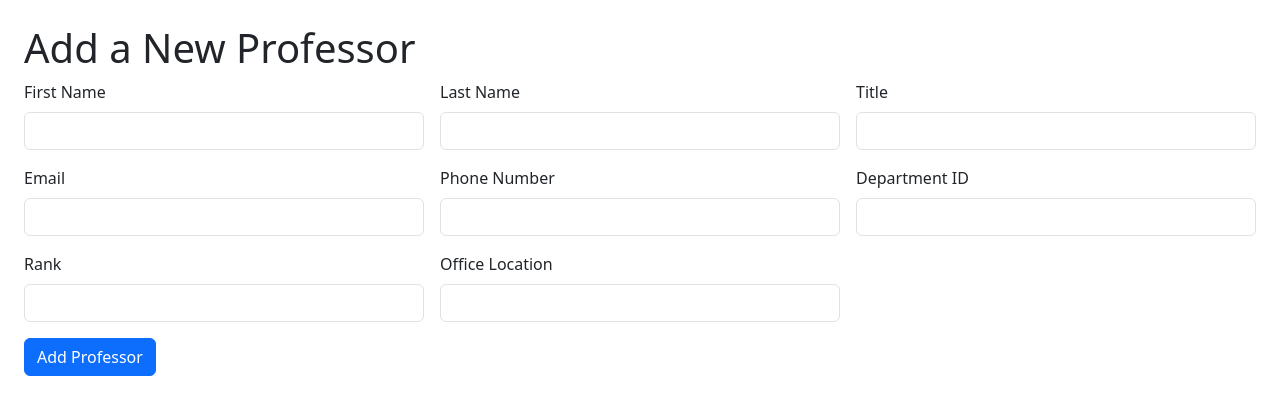
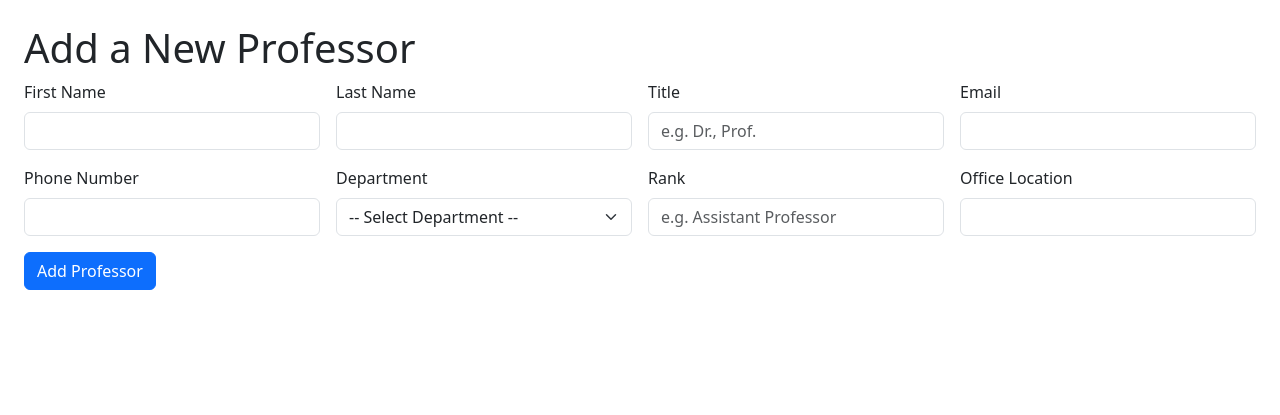
Before and after one commit to philiphess1/S307-Project, a Flask app: page /form/add_professor in a window 1280 px wide. Shown: the top 415 px of the page. Run offline with Flask 3, Linux system fonts and the light colour scheme; data comes from the database, SQL or seed files in the repository; both versions use the stored data as it was after the commit.

Commit message:
Refactor forms to use dropdowns for departments and programs; enhance student enrollment and course management templates

```diff
--- a/app.py
+++ b/app.py
@@ -4,7 +4,6 @@ import sqlite3
 import os
 
 app = Flask(__name__)
-
 
 # Database initialization
 def init_db():
@@ -30,16 +29,16 @@ def get_db():
     conn.row_factory = sqlite3.Row
     return conn
 
-# Form Routes (INSERT)
-
 print("Initializing database...")
 init_db()
 print("Starting Flask app...")
+
 
 @app.route('/', methods=['GET'])
 def index():
     return render_template('index.html')
 
+# API Routes (INSERT)
 @app.route('/api/enroll_student', methods=['POST'])
 def enroll_student():
     try:
@@ -134,8 +133,7 @@ def add_professor():
     finally:
         conn.close()
 
-# Report Routes (SELECT)
-
+# API Routes (SELECT)
 @app.route('/api/department_enrollment_report', methods=['GET'])
 def department_enrollment_report():
     try:
@@ -196,17 +194,52 @@ def student_performance_report():
     finally:
         conn.close()
 
+# Form and Report Pages with Dropdown Data
 @app.route('/form/enroll_student', methods=['GET'])
 def form_enroll_student():
-    return render_template('enroll_student.html')
+    conn = get_db()
+    cur = conn.cursor()
+
+    # Fetch all Programs
+    cur.execute("SELECT ProgramID, ProgramName FROM Programs ORDER BY ProgramName")
+    programs = cur.fetchall()
+
+    # Fetch all CourseOfferings
+    cur.execute('''
+        SELECT co.CourseOfferingID, c.CourseName, t.TermName
+        FROM CourseOfferings co
+        JOIN Courses c ON co.CourseID = c.CourseID
+        JOIN Terms t ON co.TermID = t.TermID
+        ORDER BY c.CourseName, t.TermName
+    ''')
+    offerings = cur.fetchall()
+
+    conn.close()
+    return render_template('enroll_student.html', programs=programs, offerings=offerings)
 
 @app.route('/form/add_course', methods=['GET'])
 def form_add_course():
-    return render_template('add_course.html')
+    conn = get_db()
+    cur = conn.cursor()
+
+    # Fetch all Departments
+    cur.execute("SELECT DepartmentID, DepartmentName FROM Departments ORDER BY DepartmentName")
+    departments = cur.fetchall()
+
+    conn.close()
+    return render_template('add_course.html', departments=departments)
 
 @app.route('/form/add_professor', methods=['GET'])
 def form_add_professor():
-    return render_template('add_professor.html')
+    conn = get_db()
+    cur = conn.cursor()
+
+    # Fetch all Departments
+    cur.execute("SELECT DepartmentID, DepartmentName FROM Departments ORDER BY DepartmentName")
+    departments = cur.fetchall()
+
+    conn.close()
+    return render_template('add_professor.html', departments=departments)
 
 @app.route('/report/department_enrollment', methods=['GET'])
 def report_department_enrollment():
@@ -220,6 +253,5 @@ def report_student_performance():
 def navigation():
     return render_template('navigation.html')
 
-
 if __name__ == '__main__':
     app.run(debug=True)
--- a/templates/add_professor.html
+++ b/templates/add_professor.html
@@ -10,35 +10,40 @@
 
 <h1>Add a New Professor</h1>
 <form id="professorForm" class="row g-3">
-  <div class="col-md-4">
+  <div class="col-md-3">
     <label for="firstName" class="form-label">First Name</label>
     <input type="text" id="firstName" class="form-control" required />
   </div>
-  <div class="col-md-4">
+  <div class="col-md-3">
     <label for="lastName" class="form-label">Last Name</label>
     <input type="text" id="lastName" class="form-control" required />
   </div>
-  <div class="col-md-4">
+  <div class="col-md-3">
     <label for="title" class="form-label">Title</label>
-    <input type="text" id="title" class="form-control" />
+    <input type="text" id="title" class="form-control" placeholder="e.g. Dr., Prof." />
   </div>
-  <div class="col-md-4">
+  <div class="col-md-3">
     <label for="email" class="form-label">Email</label>
     <input type="email" id="email" class="form-control" />
   </div>
-  <div class="col-md-4">
+  <div class="col-md-3">
     <label for="phone" class="form-label">Phone Number</label>
     <input type="text" id="phone" class="form-control" />
   </div>
-  <div class="col-md-4">
-    <label for="departmentId" class="form-label">Department ID</label>
-    <input type="number" id="departmentId" class="form-control" required />
+  <div class="col-md-3">
+    <label for="departmentId" class="form-label">Department</label>
+    <select id="departmentId" class="form-select" required>
+      <option value="">-- Select Department --</option>
+      {% for d in departments %}
+      <option value="{{ d.DepartmentID }}">{{ d.DepartmentName }}</option>
+      {% endfor %}
+    </select>
   </div>
-  <div class="col-md-4">
+  <div class="col-md-3">
     <label for="rank" class="form-label">Rank</label>
-    <input type="text" id="rank" class="form-control" required />
+    <input type="text" id="rank" class="form-control" placeholder="e.g. Assistant Professor" required />
   </div>
-  <div class="col-md-4">
+  <div class="col-md-3">
     <label for="officeLocation" class="form-label">Office Location</label>
     <input type="text" id="officeLocation" class="form-control" />
   </div>
```
Also changed, not shown: templates/add_course.html (+9 -4 lines), templates/enroll_student.html (+17 -10 lines), university.db.
